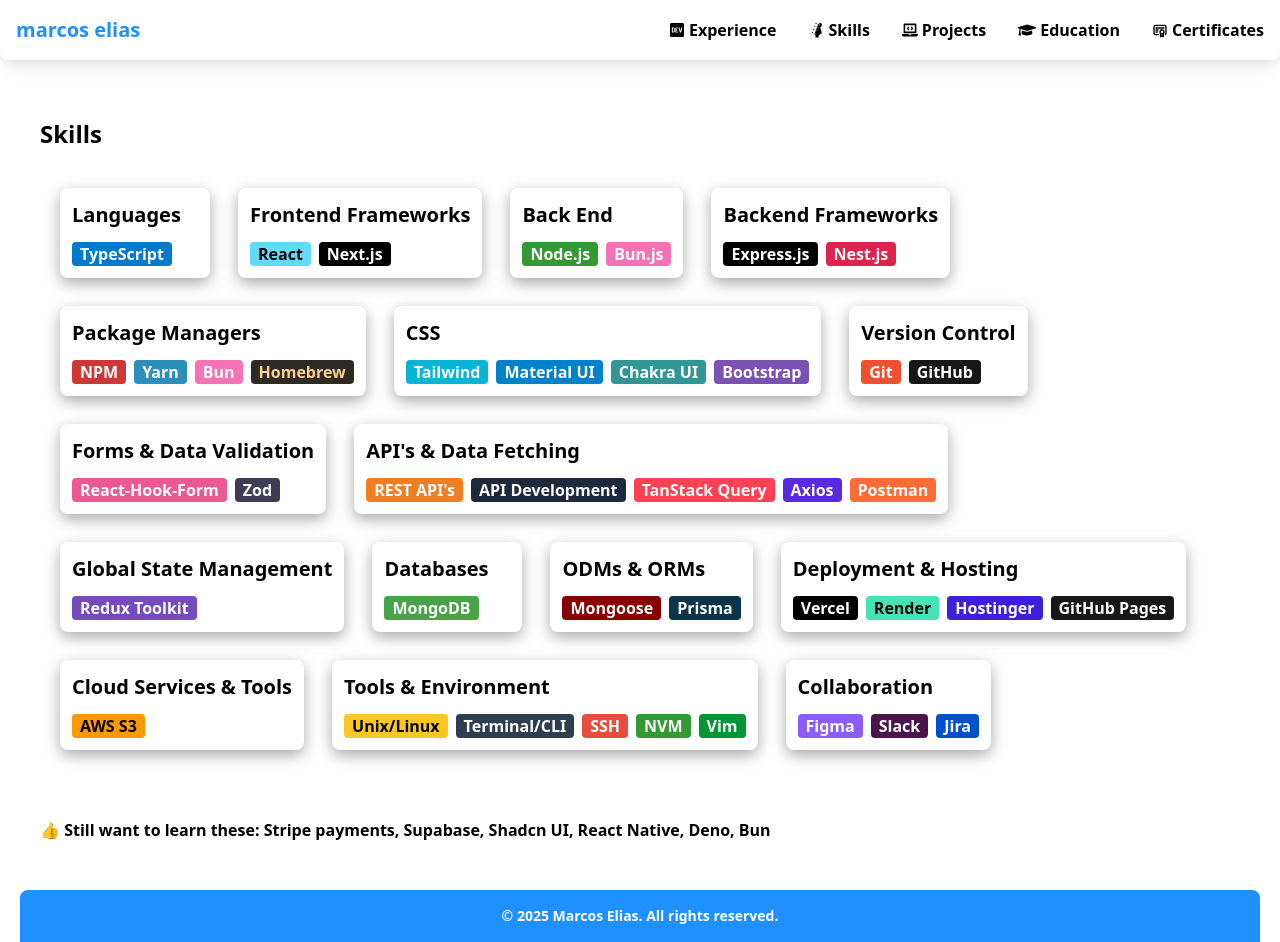
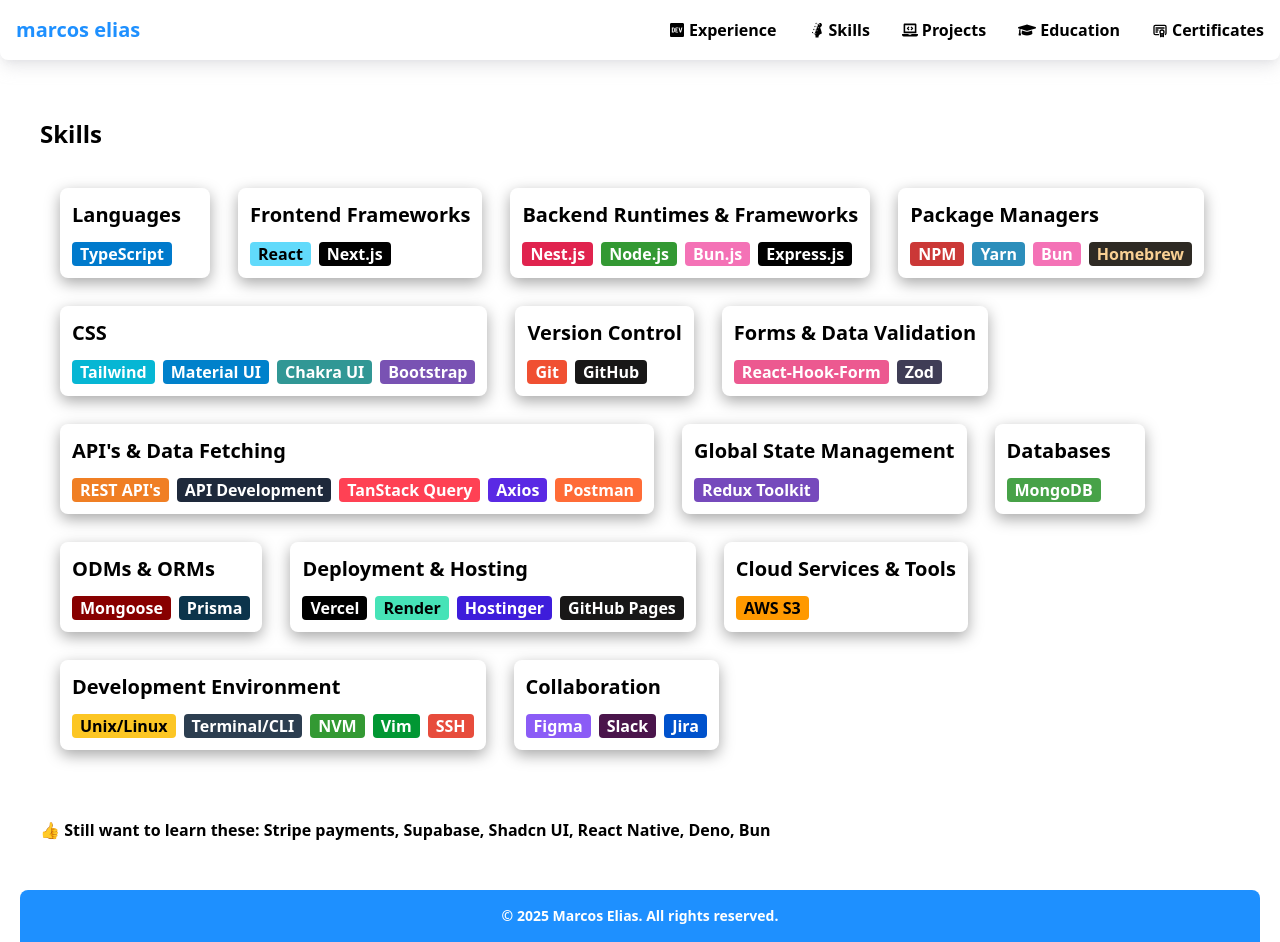
Before and after one commit to mark-elias/MyPortfolio_Next.js, a Next.js app: page /skills in a window 1280 px wide. Built offline with nearby package versions, Linux system fonts and the light colour scheme.

Commit message:
update skills page groups

```diff
--- a/src/constants/skills.constants.ts
+++ b/src/constants/skills.constants.ts
@@ -10,14 +10,9 @@
     skills: ["React", "Next.js"],
   },
   {
-    id: "backend-runtimes",
-    name: "Back End",
-    skills: ["Node.js", "Bun.js"],
-  },
-  {
-    id: "backend-frameworks",
-    name: "Backend Frameworks",
-    skills: ["Express.js", "Nest.js"],
+    id: "backend-runtimes-frameworks",
+    name: "Backend Runtimes & Frameworks",
+    skills: ["Nest.js", "Node.js", "Bun.js", "Express.js"],
   },
   {
     id: "package-managers",
@@ -81,9 +76,9 @@
     skills: ["AWS S3"],
   },
   {
-    id: "tools-environment",
-    name: "Tools & Environment",
-    skills: ["Unix/Linux", "Terminal/CLI", "SSH", "NVM", "Vim"],
+    id: "development-environment",
+    name: "Development Environment",
+    skills: ["Unix/Linux", "Terminal/CLI", "NVM", "Vim", "SSH"],
   },
   {
     id: "collaboration",
```
